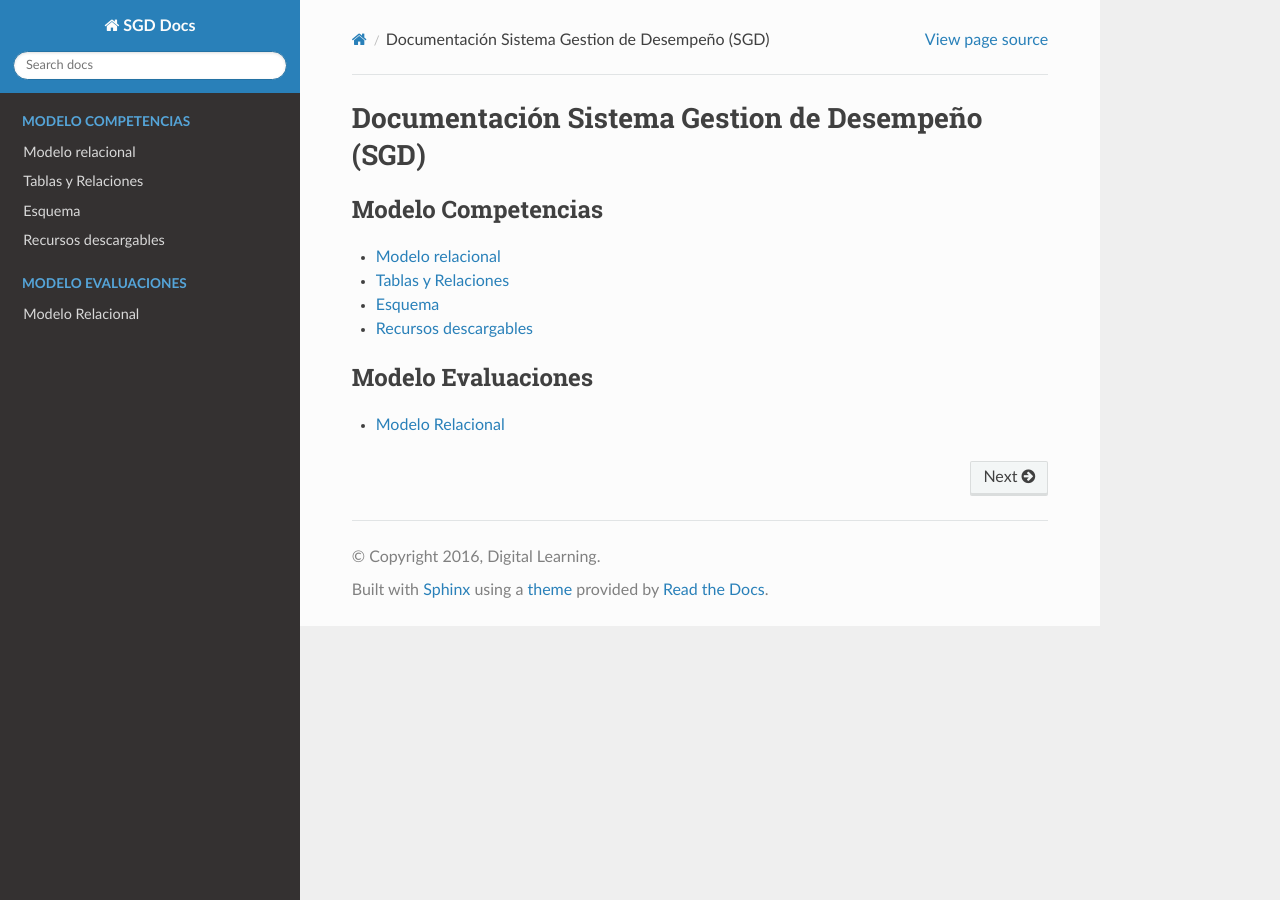
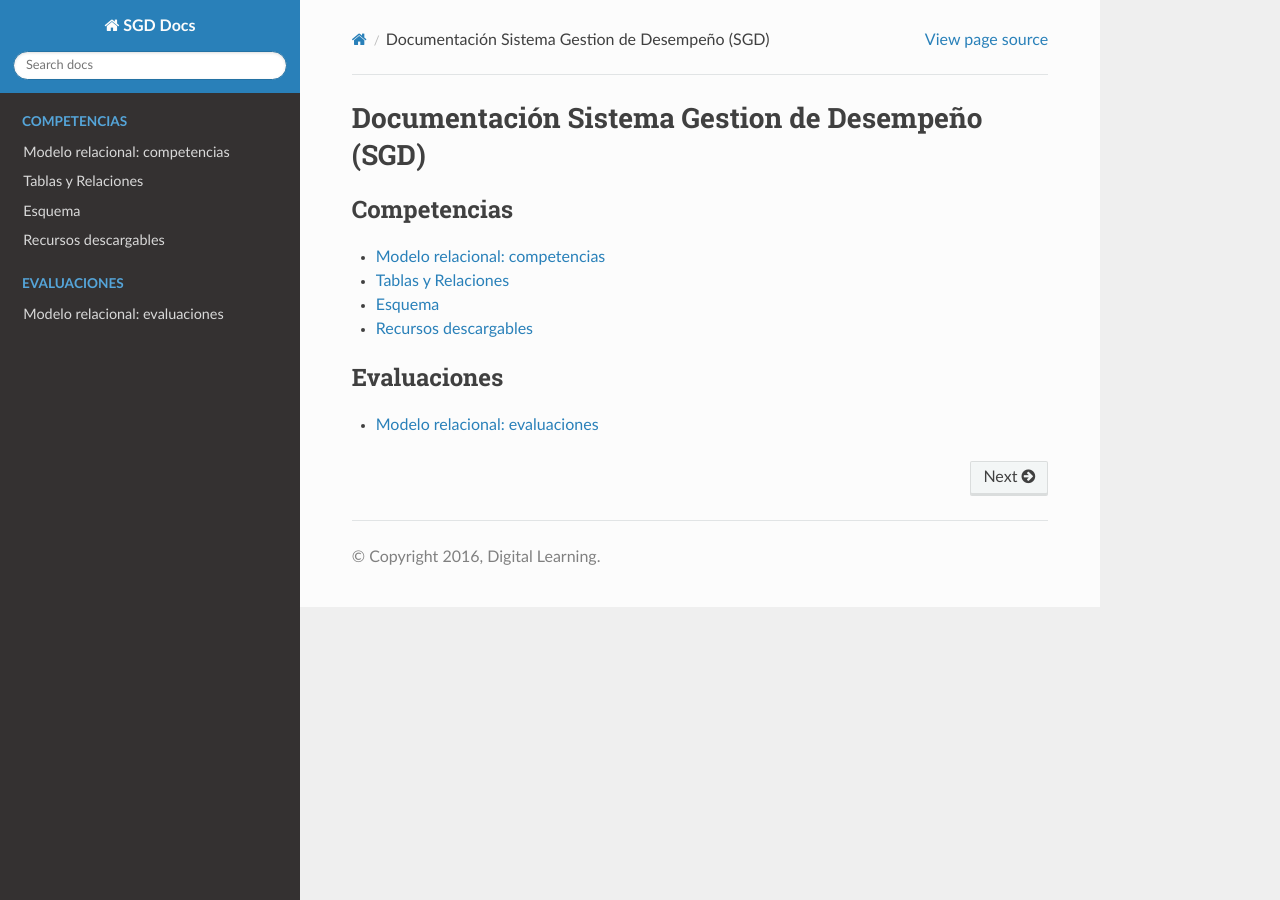
Before and after one commit to emegodoyr/doc-sgd, a Sphinx documentation site: the page built from source/index.rst, in a window 1280 px wide. Built offline with Sphinx 7.4.7 and the Read the Docs theme 2.0.0, drawn with Linux system fonts in a browser that asks for light colours; formulas are drawn with MathJax 3.

Commit message:
actualizacion conf.py

```diff
--- a/source/conf.py
+++ b/source/conf.py
@@ -160,7 +160,7 @@
 
 # A shorter title for the navigation bar.  Default is the same as html_title.
 #
-# html_short_title = None
+html_short_title = 'Estructural'
 
 # The name of an image file (relative to this directory) to place at the top
 # of the sidebar.
@@ -222,7 +222,7 @@
 
 # If true, "Created using Sphinx" is shown in the HTML footer. Default is True.
 #
-# html_show_sphinx = True
+html_show_sphinx = False
 
 # If true, "(C) Copyright ..." is shown in the HTML footer. Default is True.
 #
@@ -242,7 +242,7 @@
 #   'da', 'de', 'en', 'es', 'fi', 'fr', 'hu', 'it', 'ja'
 #   'nl', 'no', 'pt', 'ro', 'ru', 'sv', 'tr', 'zh'
 #
-# html_search_language = 'en'
+html_search_language = 'es'
 
 # A dictionary with options for the search language support, empty by default.
 # 'ja' uses this config value.
@@ -354,7 +354,7 @@
 
 # How to display URL addresses: 'footnote', 'no', or 'inline'.
 #
-# texinfo_show_urls = 'footnote'
+texinfo_show_urls = 'inline'
 
 # If true, do not generate a @detailmenu in the "Top" node's menu.
 #
--- a/source/index.rst
+++ b/source/index.rst
@@ -3,13 +3,11 @@
    You can adapt this file completely to your liking, but it should at least
    contain the root `toctree` directive.
 
-.. highlightlang:: rest
-
 Documentación Sistema Gestion de Desempeño (SGD)
 ================================================
 
 .. toctree::
-   :caption: Modelo Competencias
+   :caption: Competencias
    :name: modelo-competencias
    :titlesonly:
    :maxdepth: 4
@@ -18,7 +16,7 @@
    modelos/competencia/*
 
 .. toctree::
-   :caption: Modelo Evaluaciones
+   :caption: Evaluaciones
    :name: modelo-evaluaciones
    :titlesonly:
    :maxdepth: 4
--- a/source/modelos/competencia/competencias.rst
+++ b/source/modelos/competencia/competencias.rst
@@ -1,11 +1,8 @@
-.. highlightlang:: rest
-
-
 .. _modelo-relacional-competencias:
 
 
-Modelo relacional
-=================
+Modelo relacional: competencias
+===============================
 
 
 referencia del modelo:
--- a/source/modelos/evaluacion/evaluaciones.rst
+++ b/source/modelos/evaluacion/evaluaciones.rst
@@ -1,9 +1,6 @@
-.. highlightlang:: rest
-
-
 .. _modelo-relacional-evalucacion:
 
-Modelo Relacional
-=================
+Modelo relacional: evaluaciones
+===============================
 
 referencia del modelo:
```
